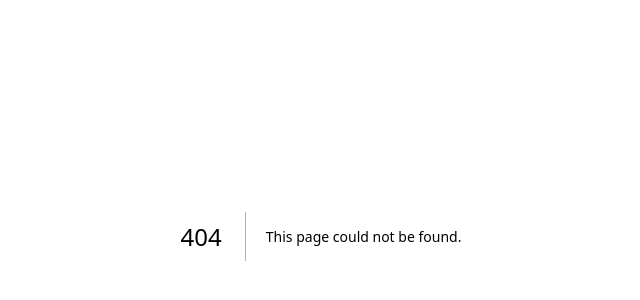
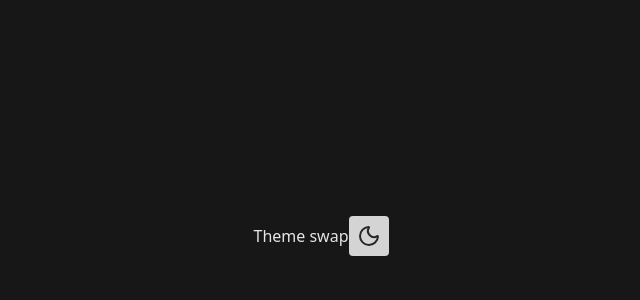
Before and after one commit to EduardoTeixeiraP/intro-nextjs, a Next.js app: page /theme in a window 1280 px wide. Before the commit this address had no page. Shown: the part 164-464 px from the top of the page, without its empty margins (319-959 px from the left). Built offline with nearby package versions, Linux system fonts and the light colour scheme.

Commit message:
Theme Toggle

```diff
--- /dev/null
+++ b/src/app/components/ToogleDark.tsx
@@ -0,0 +1,19 @@
+import { MoonIcon, SunMedium } from "lucide-react"
+
+type props = {
+    isDark: boolean
+    OnToggle: () => void
+}
+
+export default function ToggleDark({ isDark, OnToggle }: props) {
+    return(
+        <>
+        <button
+            className={`p-2 rounded ${isDark ? 'bg-neutral-300 text-neutral-800' : ''}`}
+            onClick={OnToggle}
+        >
+            {isDark ? <MoonIcon /> : <SunMedium />}
+        </button>
+        </>
+    )
+}
--- /dev/null
+++ b/src/app/theme/page.tsx
@@ -0,0 +1,22 @@
+'use client'
+
+import { useState } from "react"
+import ToggleDark from "../components/ToogleDark"
+
+export default function Theme() {
+
+    const [isDark, setDark] = useState(false)
+
+    const handleThemeToggle = () => {
+        setDark(isDark => !isDark)
+    }
+
+    return(
+        <div className={`flex justify-center items-center min-h-screen
+         ${isDark ? 'bg-neutral-200 text-neutral-800' : 'bg-neutral-900 text-neutral-200'}`}>
+            <h1>Theme swap</h1>
+
+             <ToggleDark isDark OnToggle={handleThemeToggle}/>
+        </div>
+    )
+}
```
